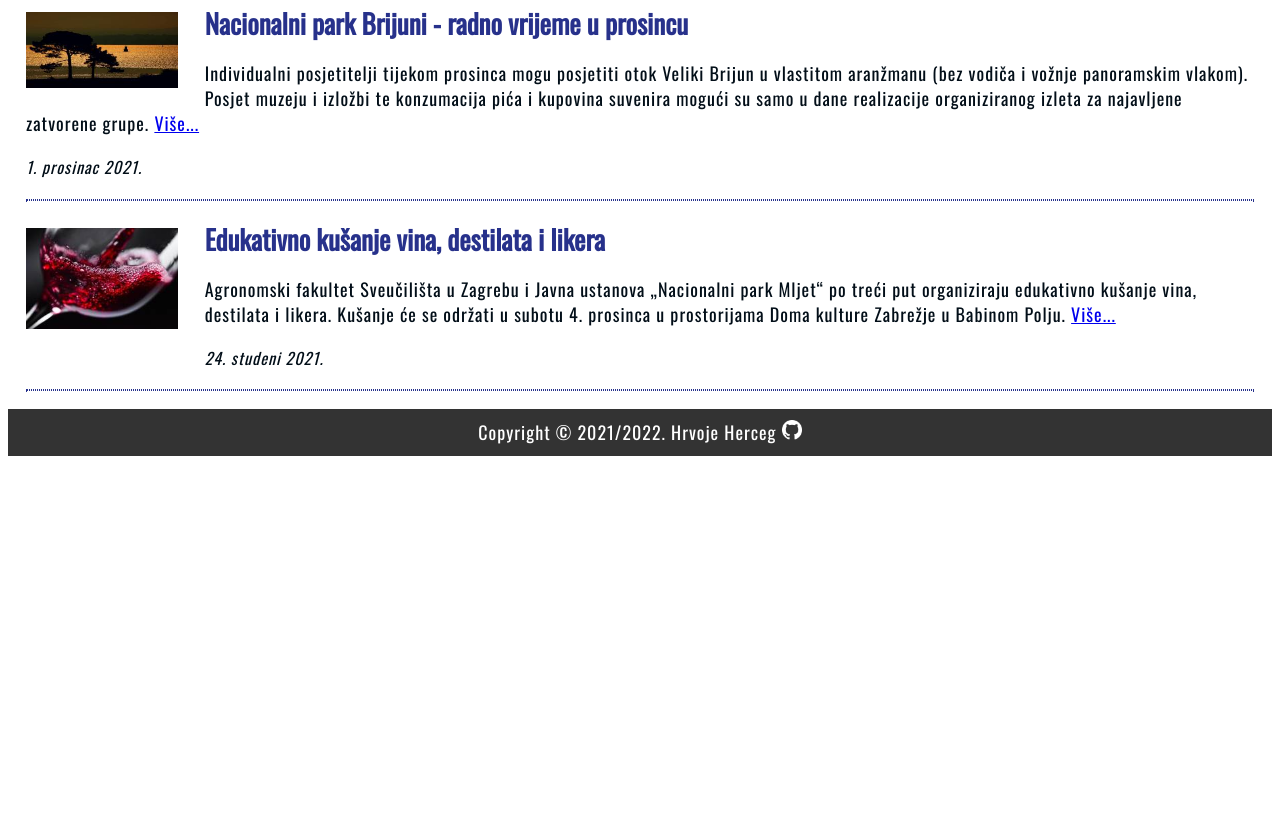
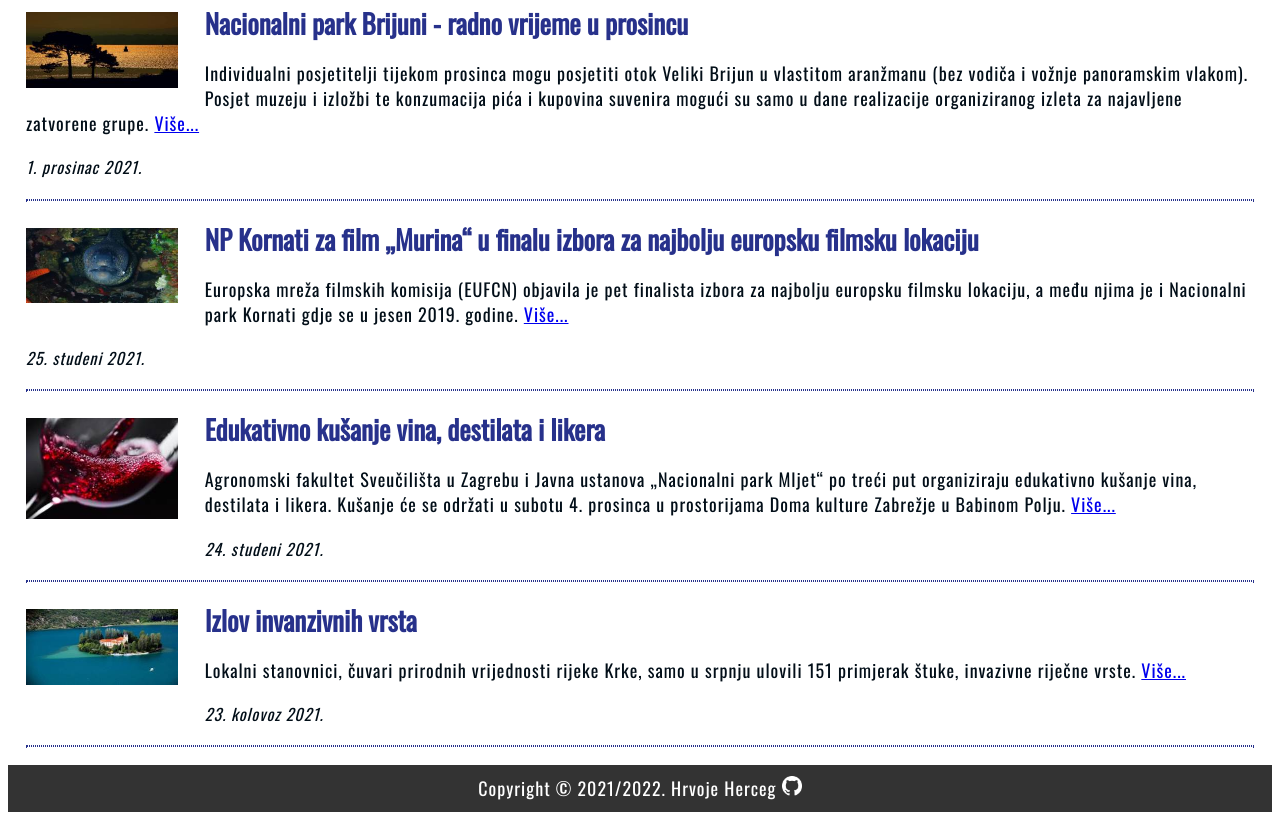
Before and after one commit to hherceg/Web-projekt, a plain HTML site: page PROJEKT - CIJELI/vijesti.html in a window 1280 px wide. Shown: the part 1056-1876 px from the top of the page. Before the commit the page ends 1520 px from the top, so only its background shows below. Drawn offline with nearby package versions, Linux system fonts and the light colour scheme.

Commit message:
Add files via upload

```diff
--- a/PROJEKT - CIJELI/vijesti.html
+++ b/PROJEKT - CIJELI/vijesti.html
@@ -54,10 +54,20 @@
 			<p>Individualni posjetitelji tijekom prosinca mogu posjetiti otok Veliki Brijun u vlastitom aranžmanu (bez vodiča i vožnje panoramskim vlakom). Posjet muzeju i izložbi te konzumacija pića i kupovina suvenira mogući su samo u dane realizacije organiziranog izleta za najavljene zatvorene grupe. <a href="https://www.np-brijuni.hr/hr/novosti/posjeti-np-brijuni-u-prosincu" target="_blank">Više...</a></p>
 			<p><time datetime="2021-12-01">1. prosinac 2021.</time></p>
 			<hr>
+			<a href="https://mail.np-kornati.hr/index.php?option=com_content&view=article&id=410:np-kornati-za-film-murina-u-finalu-izbora-za-najbolju-europsku-filmsku-lokaciju&catid=47&Itemid=233&lang=hr"><img src="vijesti/vijest5.jpg" alt="Murina" title="Murina"></a>
+			<h2>NP Kornati za film „Murina“ u finalu izbora za najbolju europsku filmsku lokaciju</h2>
+			<p>Europska mreža filmskih komisija (EUFCN) objavila je pet finalista izbora za najbolju europsku filmsku lokaciju, a među njima je i Nacionalni park Kornati gdje se u jesen 2019. godine. <a href="https://mail.np-kornati.hr/index.php?option=com_content&view=article&id=410:np-kornati-za-film-murina-u-finalu-izbora-za-najbolju-europsku-filmsku-lokaciju&catid=47&Itemid=233&lang=hr" target="_blank">Više...</a></p>
+			<p><time datetime="2021-11-25">25. studeni 2021.</time></p>
+			<hr>
 			<a href="https://np-mljet.hr/edukativno-kusanje-vina-destilata-i-likera-4-12-2021"><img src="vijesti/vijest3.jpg" alt="Kušanje vina" title="Kušanje vina"></a>
 			<h2>Edukativno kušanje vina, destilata i likera</h2>
 			<p>Agronomski fakultet Sveučilišta u Zagrebu i Javna ustanova „Nacionalni park Mljet“ po treći put organiziraju edukativno kušanje vina, destilata i likera. Kušanje će se održati u subotu 4. prosinca u prostorijama Doma kulture Zabrežje u Babinom Polju. <a href="https://np-mljet.hr/edukativno-kusanje-vina-destilata-i-likera-4-12-2021" target="_blank">Više...</a></p>
 			<p><time datetime="2021-11-24">24. studeni 2021.</time></p>
+			<hr>
+			<a href="https://www.np-krka.hr/clanci/zahuktao-se-izlov-invazivnih-vrsta-ribe-u-np-krka/786/hr.html"><img src="vijesti/vijest4.jpg" alt="Otok Visovac" title="Otok Visovac"></a>
+			<h2>Izlov invanzivnih vrsta</h2>
+			<p>Lokalni stanovnici, čuvari prirodnih vrijednosti rijeke Krke, samo u srpnju ulovili 151 primjerak štuke, invazivne riječne vrste. <a href="https://www.np-krka.hr/clanci/zahuktao-se-izlov-invazivnih-vrsta-ribe-u-np-krka/786/hr.html" target="_blank">Više...</a></p>
+			<p><time datetime="2021-08-23">23. kolovoz 2021.</time></p>
 			<hr>
 		</div>
 	</main>
```
Also changed, not shown: PROJEKT - CIJELI/vijesti/vijest4.jpg (added), PROJEKT - CIJELI/vijesti/vijest5.jpg (added).
